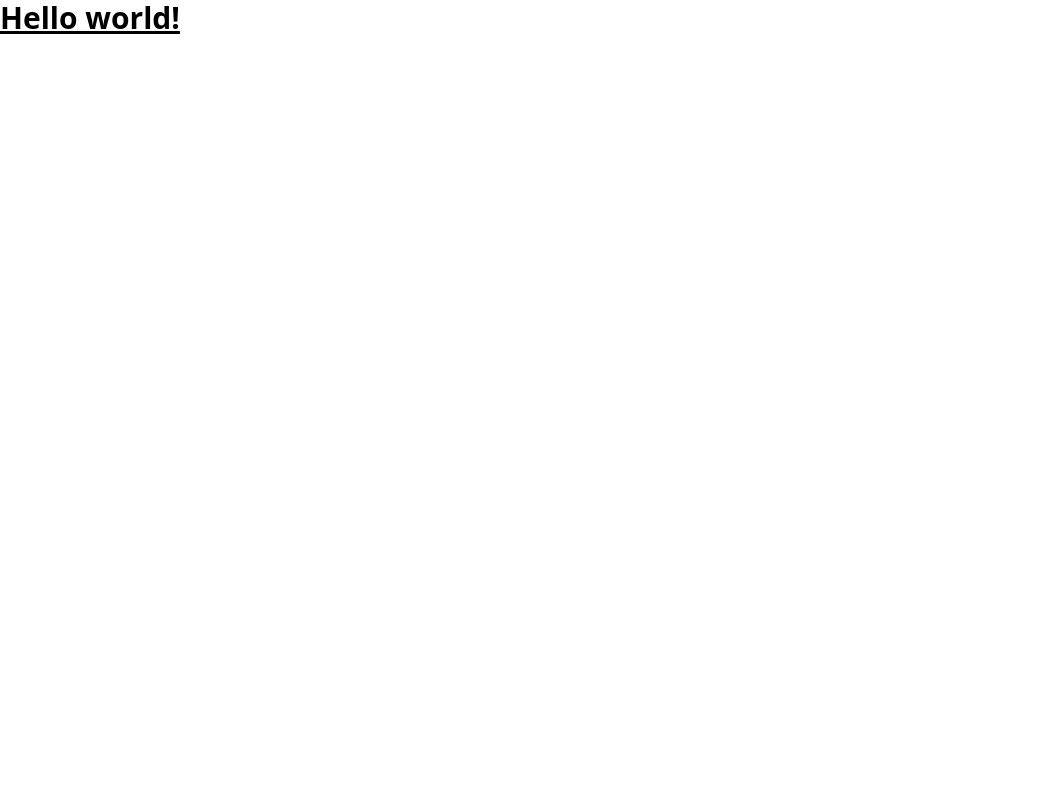
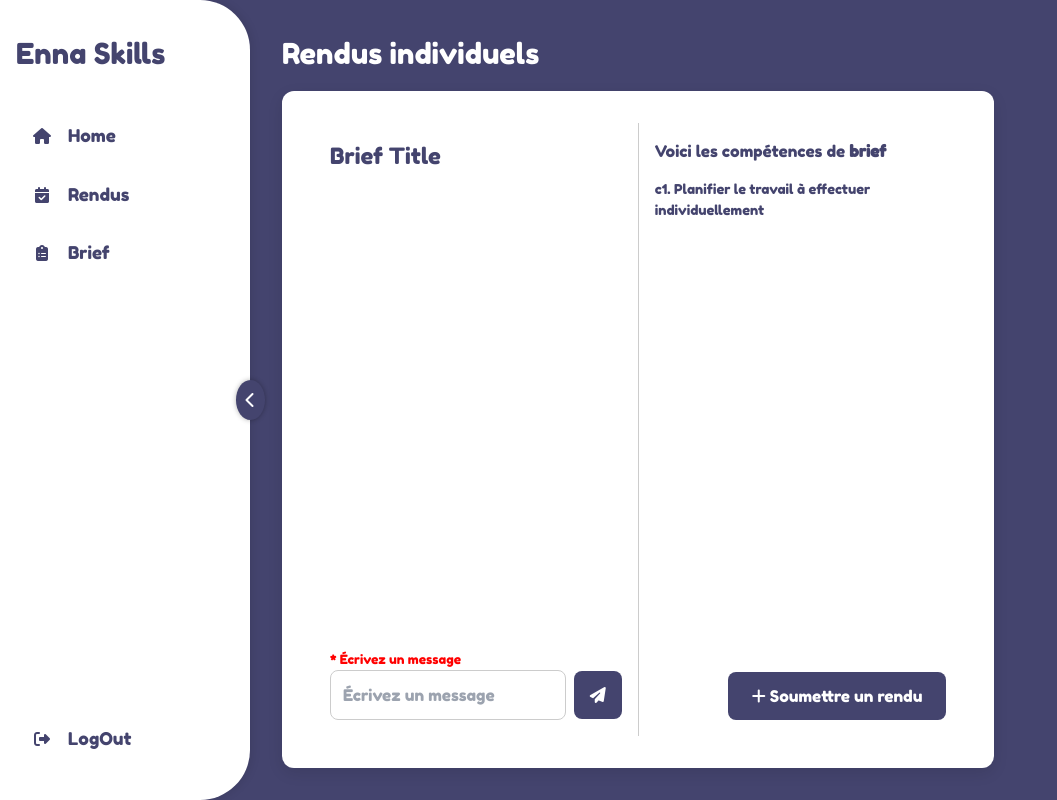
Before and after one commit to hajar-tech/front_enaa_skills, an Angular app in the folder enaafront/: page / in a window 1280 px wide. Shown: the whole page, without its empty margins (0-1057 px from the left). Built offline with nearby package versions, Linux system fonts and the light colour scheme.

Commit message:
create the navbar

```diff
--- a/enaafront/src/app/app.component.css
+++ b/enaafront/src/app/app.component.css
@@ -0,0 +1,4 @@
+div{
+  display: flex;
+  height: 100vh;
+}
--- a/enaafront/src/app/app.component.html
+++ b/enaafront/src/app/app.component.html
@@ -1,3 +1,5 @@
-<h1 class="text-3xl font-bold underline">
-  Hello world!
-</h1>
+
+<div>
+<app-navbar></app-navbar>
+<app-rendu></app-rendu>
+</div>
--- a/enaafront/src/app/pages/rendu/rendu.component.css
+++ b/enaafront/src/app/pages/rendu/rendu.component.css
@@ -1,106 +1,15 @@
-  * {
-      box-sizing: border-box;
-      margin: 0;
-      padding: 0;
-    }
 
-    body {
-      font-family: 'Fredoka One', cursive;
-      display: flex;
-      height: 100vh;
-      background-color: #44446E;
-    }
 
-    .sidebar {
-      background: #fff;
-      width: 250px;
-      transition: width 0.3s;
-      padding: 2rem 1rem;
-      display: flex;
-      flex-direction: column;
-      justify-content: space-between;
-      border-top-right-radius: 50px;
-      border-bottom-right-radius: 50px;
-      box-shadow: 2px 0 10px rgba(0, 0, 0, 0.1);
-      position: relative;
-    }
-
-    .sidebar.collapsed {
-      width: 60px;
-      padding: 2rem 0.5rem;
-    }
-
-    .sidebar h2 {
-      color: #44446E;
-      font-size: 1.8rem;
-      margin-bottom: 2rem;
-      transition: opacity 0.3s;
-    }
-
-    .sidebar.collapsed h2 {
-      opacity: 0;
-      visibility: hidden;
-    }
-
-    .sidebar nav a,
-    .sidebar .logout {
-      display: flex;
-      align-items: center;
-      padding: 1rem;
-      color: #44446E;
-      text-decoration: none;
-      font-size: 1.1rem;
-      transition: background 0.3s;
-      white-space: nowrap;
-    }
-
-    .sidebar nav a:hover,
-    .sidebar .logout:hover {
-      background-color: #f0f0f0;
-      border-radius: 10px;
-    }
-
-    .sidebar nav a i,
-    .sidebar .logout i {
-      font-size: 1rem;
-      width: 20px;
-      text-align: center;
-    }
-
-    .sidebar nav a span,
-    .sidebar .logout span {
-      margin-left: 1rem;
-      transition: opacity 0.3s, visibility 0.3s;
-    }
-
-    .sidebar.collapsed nav a span,
-    .sidebar.collapsed .logout span {
-      opacity: 0;
-      visibility: hidden;
-    }
-
-    .toggle-collapse {
-      position: absolute;
-      top: 50%;
-      transform: translateY(-50%);
-      right: -15px;
-      background: #44446E;
-      color: white;
-      border-radius: 50%;
-      border: none;
-      padding: 0.5rem 0.6rem;
-      cursor: pointer;
-      z-index: 999;
-      box-shadow: 0 0 5px rgba(0,0,0,0.3);
-    }
 
 .main {
-      flex: 1;
+
   padding: 2rem;
   color: white;
   display: flex;
   flex-direction: column;
   overflow: auto;
+  height: 100%;
+
 }
 
 .main h2 {
@@ -108,64 +17,204 @@
   margin-bottom: 1rem;
 }
 
-    .card-container {
+.content-box {
   background: white;
   border-radius: 12px;
   padding: 2rem;
+  display: flex;
+  flex: 1;
   color: #44446E;
   box-shadow: 0 5px 15px rgba(0, 0, 0, 0.1);
+  overflow: hidden;
 }
 
-    .card-container h3 {
+.left-panel, .right-panel {
+  flex: 1;
+  display: flex;
+  flex-direction: column;
+  justify-content: space-between;
+  padding: 1rem;
+}
+
+.right-panel {
+  border-left: 1px solid #ccc;
+}
+
+.title {
+  font-size: 1.4rem;
   margin-bottom: 1rem;
 }
 
-    .cards {
-      display: grid;
-      grid-template-columns: repeat(auto-fit, minmax(200px, 1fr));
-      gap: 1rem;
-      background: #ccc;
-      padding: 1rem;
-      border-radius: 12px;
-    }
-
-    .card {
-      background: #f5f1f1;
-      min-height: 180px;
-      border-radius: 10px;
-      padding: 1rem 1rem 1rem 1rem;
+.message-box {
   display: flex;
-      flex-direction: column;
   align-items: center;
   gap: 0.5rem;
 }
 
+.message-box input[type="text"] {
+  flex: 1;
+  padding: 0.75rem;
+  border: 1px solid #ccc;
+  border-radius: 8px;
+  font-family: 'Fredoka One', cursive;
+}
+
+.message-box button {
+  background-color: #44446E;
+  border: none;
+  color: white;
+  padding: 0.75rem 1rem;
+  border-radius: 8px;
+  cursor: pointer;
+}
+
+.message-box button:hover {
+  background-color: #333355;
+}
+
+.submit-button {
+  background-color: #44446E;
+  color: white;
+  padding: 0.75rem 1.5rem;
+  border-radius: 8px;
+  border: none;
+  font-size: 1rem;
+  cursor: pointer;
+  align-self: flex-end;
+}
+
+.submit-button:hover {
+  background-color: #333355;
+}
+
+/* Responsive */
 @media (max-width: 768px) {
   .main {
     padding: 1rem;
   }
+
+  .content-box {
+    flex-direction: column;
   }
-       #briefImage::-webkit-file-upload-button {
-              background: #ccc;
+
+  .right-panel {
+    border-left: none;
+    border-top: 1px solid #ccc;
+  }
+}
+
+.add-rendu-btn {
+  position: fixed;
+  right: 2.5rem;
+  bottom: 2.5rem;
+  background: #44446E;
+  color: #fff;
+  border: none;
+  border-radius: 50%;
+  width: 56px;
+  height: 56px;
+  display: flex;
+  align-items: center;
+  justify-content: center;
+  font-size: 2rem;
+  box-shadow: 0 4px 16px rgba(0,0,0,0.15);
+  cursor: pointer;
+  transition: background 0.2s;
+  z-index: 1000;
+}
+.add-rendu-btn:hover {
+  background: #a3a3a3;
+  color: #fff;
+}
+.modal-overlay {
+  position: fixed;
+  top: 0; left: 0; right: 0; bottom: 0;
+  background: rgba(0,0,0,0.35);
+  display: flex;
+  align-items: center;
+  justify-content: center;
+  z-index: 2000;
+}
+.modal-form {
+  background: #fff;
+  border-radius: 12px;
+  padding: 2rem 1.5rem 1.5rem 1.5rem;
+  min-width: 320px;
+  max-width: 95vw;
+  box-shadow: 0 8px 32px rgba(0,0,0,0.18);
   color: #44446E;
+  position: relative;
+  animation: modalIn 0.2s;
+}
+@keyframes modalIn {
+  from { transform: scale(0.95); opacity: 0; }
+  to { transform: scale(1); opacity: 1; }
+}
+.modal-form h3 {
+  margin-top: 0;
+  margin-bottom: 1rem;
+  font-size: 1.2rem;
+  color: #44446E;
+}
+.form-group {
+  margin-bottom: 1rem;
+  display: flex;
+  flex-direction: column;
+  gap: 0.25rem;
+}
+.modal-form input[type="url"],
+.modal-form textarea {
+  border: 1px solid #ccc;
+  border-radius: 6px;
+  padding: 0.5rem;
+  font-family: inherit;
+  font-size: 1rem;
+  color: #44446E;
+}
+.modal-form input[type="file"] {
   border: none;
+  font-size: 0.95rem;
+}
+.modal-form button[type="submit"] {
+  margin-left: 0.5rem;
+}
+.modal-form button {
+  padding: 0.5rem 1.2rem;
   border-radius: 8px;
-              padding: 0.5rem 1.2rem;
+  border: none;
   font-size: 1rem;
   cursor: pointer;
   transition: background 0.2s;
 }
-            #briefImage::file-selector-button {
-              background: #ccc;
+
+.url-input-row {
+  display: flex;
+  align-items: center;
+  gap: 0.5rem;
+  margin-bottom: 0.5rem;
+}
+
+.added-url-row {
+  display: flex;
+  align-items: center;
+  gap: 0.5rem;
+  margin-bottom: 0.5rem;
+  background: #f0f0f0;
+  border-radius: 5px;
+  padding: 0.3rem 0.7rem;
+}
+.added-url-row a {
   color: #44446E;
+  text-decoration: underline;
+  word-break: break-all;
+  font-size: 0.97rem;
+}
+.added-url-row .remove-added-url-btn {
+  background: #e74c3c;
+  color: #fff;
   border: none;
-              border-radius: 8px;
-              padding: 0.5rem 1.2rem;
+  border-radius: 4px;
+  padding: 0 0.5rem;
+  cursor: pointer;
   font-size: 1rem;
-              cursor: pointer;
-              transition: background 0.2s;
 }
-            #briefImage::-webkit-file-upload-button:hover,
-            #briefImage::file-selector-button:hover {
-              background: #bdbdbd;
-            }
--- a/enaafront/src/app/pages/rendu/rendu.component.html
+++ b/enaafront/src/app/pages/rendu/rendu.component.html
@@ -1,67 +1,60 @@
-<aside class="sidebar" id="sidebar">
-    <button class="toggle-collapse" id="toggleBtn" title="Toggle sidebar">
-      <i class="fas fa-chevron-left" id="toggleIcon"></i>
-    </button>
 
+
+<!-- Main -->
+<main class="main">
+  <h2>Rendus individuels</h2>
+  <div class="content-box">
+    <div class="left-panel">
+      <div class="title">Brief Title</div>
       <div>
-      <h2>Enna Skills</h2>
-      <nav>
-        <a href="#"><i class="fas fa-home"></i> <span>Home</span></a>
-        <a href="#"><i class="fas fa-calendar-check"></i> <span>Rendus</span></a>
-        <a href="#"><i class="fas fa-clipboard-list"></i> <span>Brief</span></a>
-      </nav>
-    </div>
-    <a class="logout" href="#"><i class="fas fa-sign-out-alt"></i> <span>LogOut</span></a>
-  </aside>
-
-  <main class="main">
-    <h2>Briefs</h2>
-    <div class="card-container">
-      <h3>Brief promo 2025</h3>
-      <div class="cards">
-        <div class="card">
-          <img src="https://placehold.co/300x120" alt="Brief 1" style="width:100%;max-width:220px;height:100px;object-fit:cover;border-radius:8px;margin-bottom:0.5rem;display:block;">
-          <div style="width:100%;text-align:center;">
-            <div style="font-weight:bold;font-size:1.05rem;">Découverte HTML</div>
-            <div style="font-size:0.85rem;color:#666;">Introduction aux bases du HTML et création de pages web simples.</div>
+        <label style="color: red; font-size: 0.8rem;">* Écrivez un message</label>
+        <div class="message-box">
+          <input type="text" placeholder="Écrivez un message">
+          <button title="Envoyer"><i class="fas fa-paper-plane"></i></button>
         </div>
       </div>
-        <div class="card" style="justify-content:center; cursor:pointer; background:#e6e6fa; border:2px dashed #aaa;">
-          <div id="addBriefBtn" style="display:flex; flex-direction:column; align-items:center; width:100%;">
-            <i class="fas fa-plus-circle" style="font-size:2.5rem; color:#44446E; margin-bottom:0.5rem;"></i>
-            <div style="font-weight:bold; font-size:1.05rem; color:#44446E;">Ajouter un brief</div>
     </div>
-  <!-- Modal for adding a new brief -->
-  <div id="addBriefModal" style="display:none; position:fixed; top:0; left:0; right:0; bottom:0; background:rgba(0,0,0,0.35); z-index:2000; align-items:center; justify-content:center;">
-    <div style="background:#fff; border-radius:12px; padding:2rem 1.5rem 1.5rem 1.5rem; min-width:320px; max-width:95vw; box-shadow:0 8px 32px rgba(0,0,0,0.18); color:#44446E; position:relative;">
-      <h3 style="margin-top:0; margin-bottom:1rem; font-size:1.2rem; color:#44446E;">Ajouter un nouveau brief</h3>
-      <form id="briefForm">
-        <div style="margin-bottom:1rem; display:flex; flex-direction:column; gap:0.25rem;">
-          <label for="briefImage">Image du brief</label>
-          <input type="file" id="briefImage" accept="image/*" required>
+    <div class="right-panel">
+      <div>
+        <p>Voici les compétences de <strong>brief</strong></p>
+        <p style="margin-top: 1rem; font-size: 0.85rem;">c1. Planifier le travail à effectuer individuellement</p>
+      </div>
+      <button class="submit-button"><i class="fas fa-plus"></i> Soumettre un rendu</button>
+    </div>
+  </div>
+</main>
 
+<!-- Add Rendu Floating Button -->
+
+<!-- Modal Overlay and Form -->
+<div class="modal-overlay" id="modalOverlay" style="display:none;">
+  <div class="modal-form">
+    <h3>Ajouter un rendu</h3>
+    <form id="renduForm">
+      <div class="form-group">
+        <label><input type="checkbox" id="likeInput"> J'aime ce brief</label>
       </div>
-        <div style="margin-bottom:1rem; display:flex; flex-direction:column; gap:0.25rem;">
-          <label for="briefTitle">Titre</label>
-          <input type="text" id="briefTitle" placeholder="Titre du brief" required style="border:1px solid #ccc; border-radius:6px; padding:0.5rem; font-size:1rem; color:#44446E;">
+      <div class="form-group" id="urlInputsGroup">
+        <label>URLs</label>
+        <div id="urlInputRowContainer">
+          <div class="url-input-row">
+            <input type="url" name="urlInput[]" placeholder="Lien du rendu">
+            <button type="button" class="add-url-btn" style="background:#ccc;color:#44446E;border:none;border-radius:4px;padding:0 0.7rem;cursor:pointer;">Ajouter</button>
           </div>
-        <div style="margin-bottom:1rem; display:flex; flex-direction:column; gap:0.25rem;">
-          <label for="briefDesc">Description</label>
-          <textarea id="briefDesc" rows="2" placeholder="Description du brief" required style="border:1px solid #ccc; border-radius:6px; padding:0.5rem; font-size:1rem; color:#44446E;"></textarea>
         </div>
-        <div style="margin-bottom:1rem; display:flex; flex-direction:column; gap:0.25rem;">
-          <label for="briefTask">Tâche</label>
-          <textarea id="briefTask" rows="2" placeholder="Tâche à réaliser" required style="border:1px solid #ccc; border-radius:6px; padding:0.5rem; font-size:1rem; color:#44446E;"></textarea>
+        <div id="addedUrlsList"></div>
       </div>
+
+
+      <div class="form-group">
+        <label for="messageInput">Message</label>
+        <textarea id="messageInput" rows="2" placeholder="Votre message" required></textarea>
+      </div>
+      <!-- Fichier input supprimé -->
       <div style="display:flex;justify-content:flex-end;gap:0.5rem;">
-          <button type="button" id="cancelBriefModalBtn" style="background:#ccc;color:#44446E; padding:0.5rem 1.2rem; border-radius:8px; border:none; font-size:1rem; cursor:pointer;">Annuler</button>
-          <button type="submit" style="background:#44446E;color:#fff; padding:0.5rem 1.2rem; border-radius:8px; border:none; font-size:1rem; cursor:pointer;">Ajouter</button>
+        <button type="button" id="cancelModalBtn" style="background:#ccc;color:#44446E;">Annuler</button>
+        <button type="submit" class="submit-button">Envoyer</button>
       </div>
     </form>
   </div>
 </div>
-        </div>
-
-      </div>
-    </div>
-  </main>
--- /dev/null
+++ b/enaafront/src/app/shared/navbar/navbar.component.css
@@ -0,0 +1,86 @@
+
+
+/* SIDEBAR */
+.sidebar {
+  background: #fff;
+  width: 250px;
+  transition: width 0.3s;
+  padding: 2rem 1rem;
+  display: flex;
+  flex-direction: column;
+  justify-content: space-between;
+  border-top-right-radius: 50px;
+  border-bottom-right-radius: 50px;
+  box-shadow: 2px 0 10px rgba(0, 0, 0, 0.1);
+  position: relative;
+  height: 100%;
+}
+
+.sidebar.collapsed {
+  width: 60px;
+  padding: 2rem 0.5rem;
+}
+
+.sidebar h2 {
+  color: #44446E;
+  font-size: 1.8rem;
+  margin-bottom: 2rem;
+  transition: opacity 0.3s;
+}
+
+.sidebar.collapsed h2 {
+  opacity: 0;
+  visibility: hidden;
+}
+
+.sidebar nav a,
+.sidebar .logout {
+  display: flex;
+  align-items: center;
+  padding: 1rem;
+  color: #44446E;
+  text-decoration: none;
+  font-size: 1.1rem;
+  transition: background 0.3s;
+  white-space: nowrap;
+}
+
+.sidebar nav a:hover,
+.sidebar .logout:hover {
+  background-color: #f0f0f0;
+  border-radius: 10px;
+}
+
+.sidebar nav a i,
+.sidebar .logout i {
+  font-size: 1rem;
+  width: 20px;
+  text-align: center;
+}
+
+.sidebar nav a span,
+.sidebar .logout span {
+  margin-left: 1rem;
+  transition: opacity 0.3s, visibility 0.3s;
+}
+
+.sidebar.collapsed nav a span,
+.sidebar.collapsed .logout span {
+  opacity: 0;
+  visibility: hidden;
+}
+
+.toggle-collapse {
+  position: absolute;
+  top: 50%;
+  transform: translateY(-50%);
+  right: -15px;
+  background: #44446E;
+  color: white;
+  border-radius: 50%;
+  border: none;
+  padding: 0.5rem 0.6rem;
+  cursor: pointer;
+  z-index: 999;
+  box-shadow: 0 0 5px rgba(0,0,0,0.3);
+}
--- /dev/null
+++ b/enaafront/src/app/shared/navbar/navbar.component.html
@@ -0,0 +1,16 @@
+<!-- Sidebar -->
+<aside class="sidebar" id="sidebar">
+  <button class="toggle-collapse" id="toggleBtn" title="Toggle sidebar">
+    <i class="fas fa-chevron-left" id="toggleIcon"></i>
+  </button>
+
+  <div>
+    <h2>Enna Skills</h2>
+    <nav>
+      <a href="#"><i class="fas fa-home"></i> <span>Home</span></a>
+      <a href="#"><i class="fas fa-calendar-check"></i> <span>Rendus</span></a>
+      <a href="#"><i class="fas fa-clipboard-list"></i> <span>Brief</span></a>
+    </nav>
+  </div>
+  <a class="logout" href="#"><i class="fas fa-sign-out-alt"></i> <span>LogOut</span></a>
+</aside>
--- a/enaafront/src/styles.css
+++ b/enaafront/src/styles.css
@@ -2,3 +2,13 @@
 @tailwind components;
 @tailwind utilities;
 /* You can add global styles to this file, and also import other style files */
+* {
+  box-sizing: border-box;
+  margin: 0;
+  padding: 0;
+}
+
+body {
+  font-family: 'Fredoka One', cursive;
+  background-color: #44446E;
+}
```
Also changed, not shown: enaafront/src/app/app.component.ts (+6 -1 lines), enaafront/src/app/shared/navbar/navbar.component.ts (added, +11 -0 lines), 1 other file (tests, documents, lock files or other folders). Lines whose indentation alone changed are shown as unchanged.
